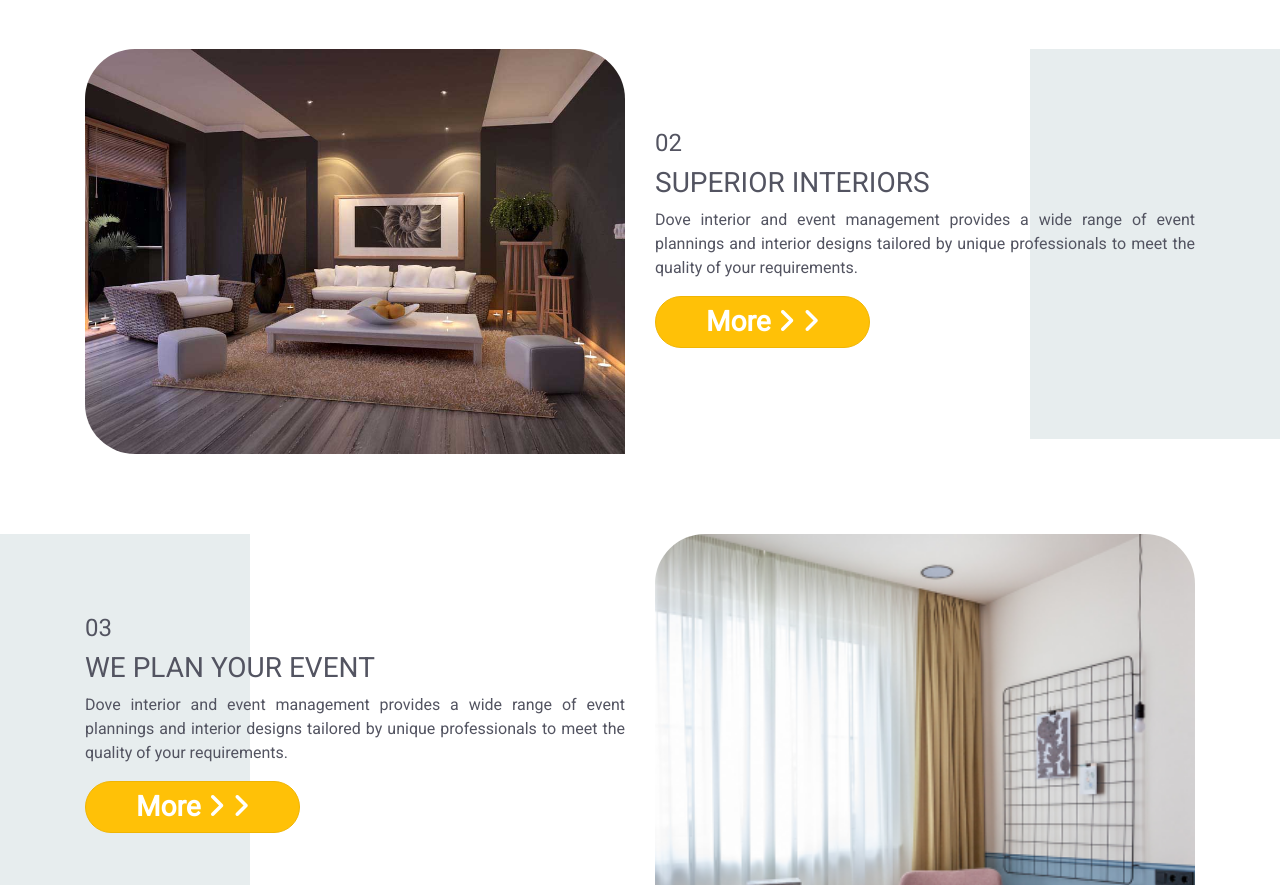
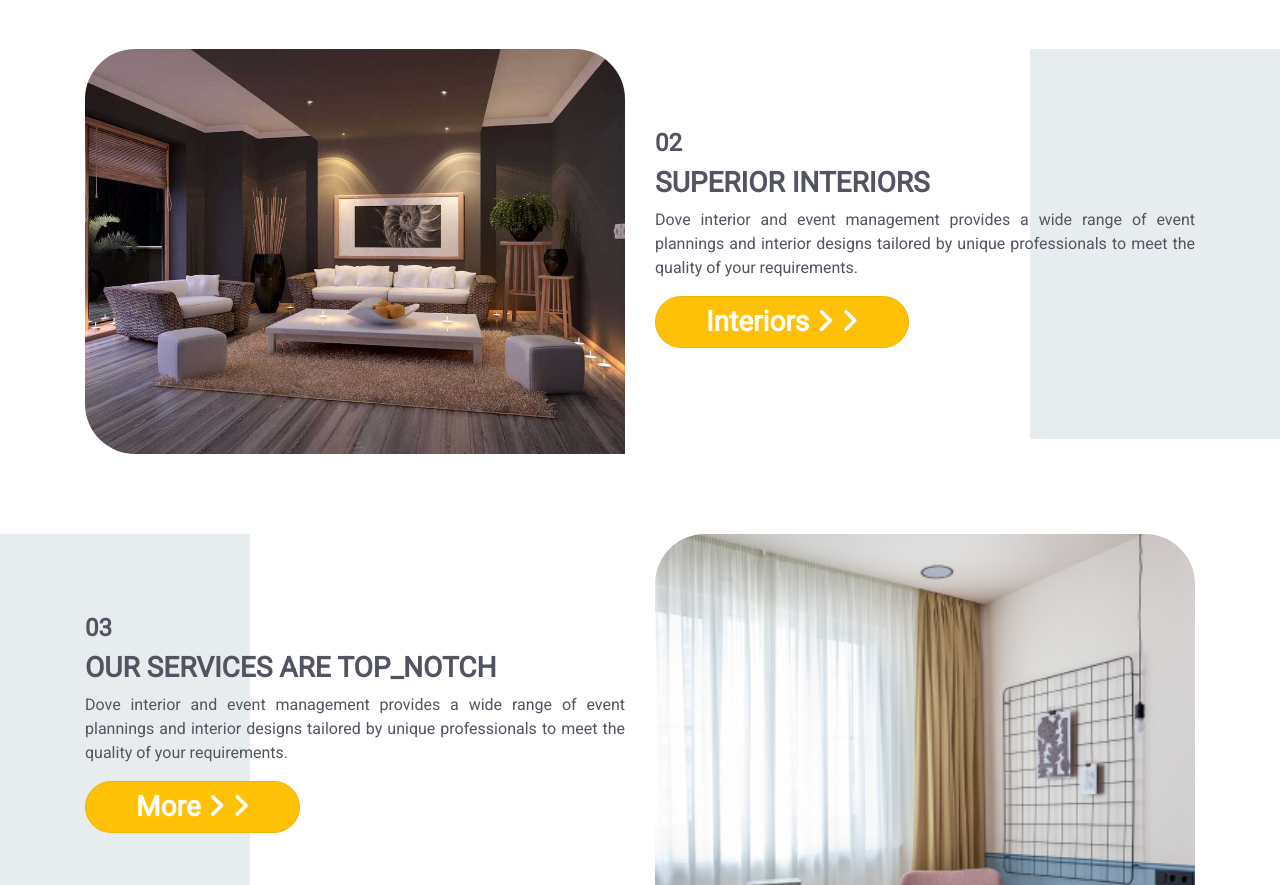
Before and after one commit to Orung/interior-decoration, a plain HTML site: page index.html in a window 1280 px wide. Shown: the part 1320-2205 px from the top of the page. Drawn offline with nearby package versions, Linux system fonts and the light colour scheme.

Commit message:
first commit

```diff
--- a/index.html
+++ b/index.html
@@ -116,6 +116,12 @@
             font-weight: 900;
         }
 
+        h2,
+        h3,
+        h4 {
+            font-weight: 900;
+        }
+
         @media(max-width: 900px) {
             .bg-banner {
                 background: linear-gradient(-48deg, #03143b, #5e6789de, #082058);
@@ -201,7 +207,7 @@
                             <h3>SUPERIOR INTERIORS</h3>
                             <p>Dove interior and event management provides a wide range of event plannings and interior designs tailored by unique professionals to meet the quality of your requirements.
                             </p>
-                            <a href="#" class="btn btn-warning">More <i class="fa fa-angle-right"></i> <i class="fa fa-angle-right"></i></a>
+                            <a href="#" class="btn btn-warning">Interiors <i class="fa fa-angle-right"></i> <i class="fa fa-angle-right"></i></a>
                         </div>
                     </div>
                 </div>
@@ -215,7 +221,7 @@
 
                         <h4>03</h4>
                         <div class="content_left">
-                            <h3>WE PLAN YOUR EVENT</h3>
+                            <h3>OUR SERVICES ARE TOP_NOTCH</h3>
                             <p>Dove interior and event management provides a wide range of event plannings and interior designs tailored by unique professionals to meet the quality of your requirements.
                             </p>
                             <a href="#" class="btn btn-warning">More <i class="fa fa-angle-right"></i> <i class="fa fa-angle-right"></i></a>
```
Also changed, not shown: service-request.html (+1 -1 lines).
